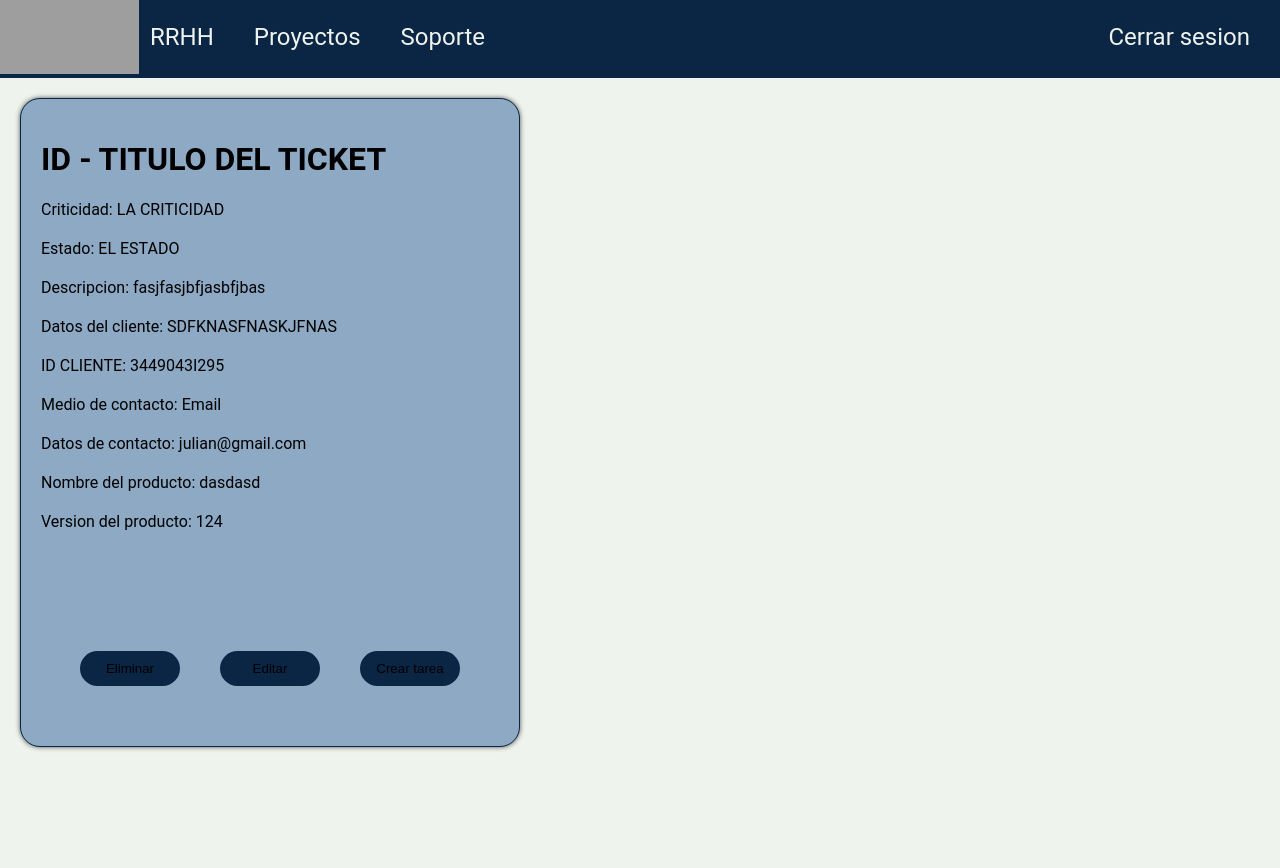
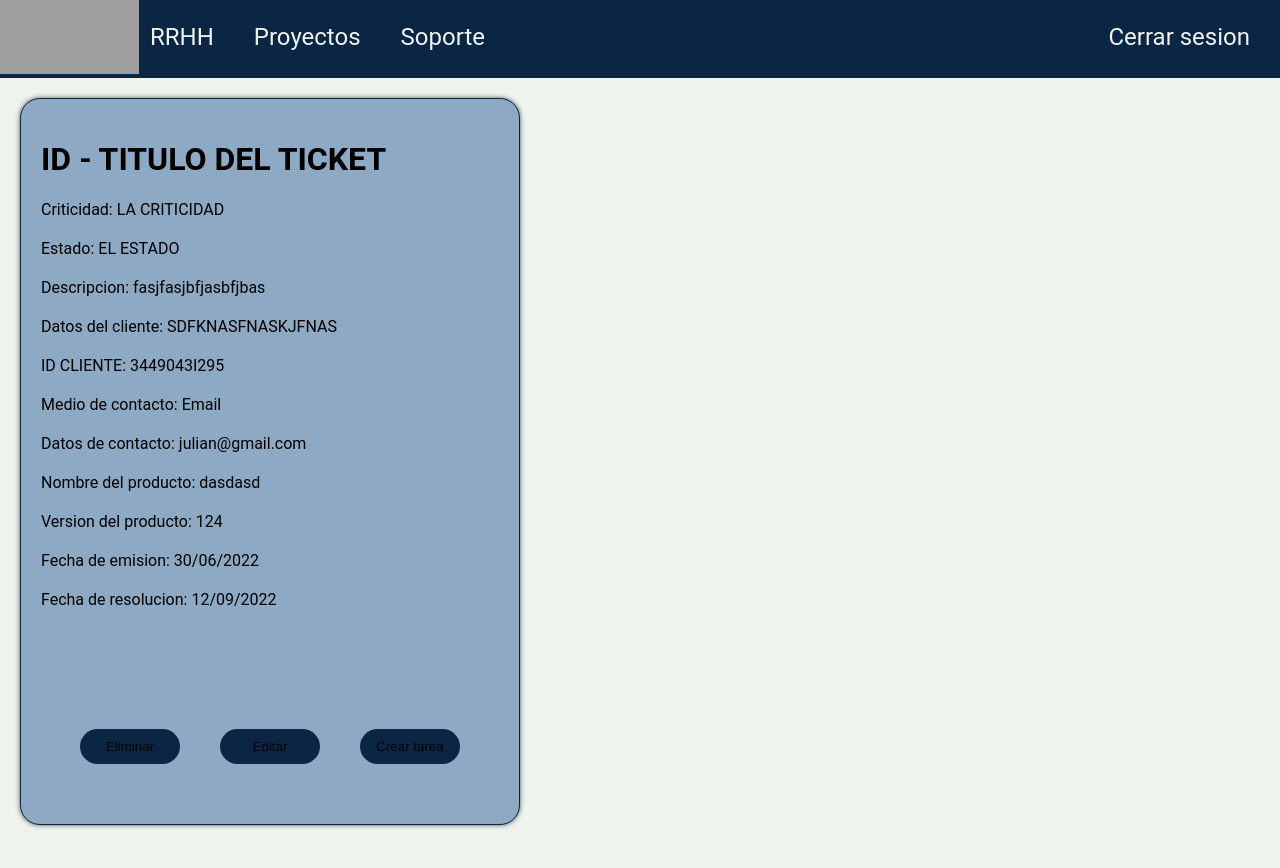
Before and after one commit to BrunoPasca/tribu_2_2022_2c, a Next.js app: page /moduloSoporte/ticketView in a window 1280 px wide. Shown: the top 868 px of the page. Built offline with nearby package versions, Linux system fonts and the light colour scheme; grey boxes are pictures that could not be loaded.

Commit message:
fecha de emision y resolucion de ticket view

```diff
--- a/pages/moduloSoporte/ticketView.tsx
+++ b/pages/moduloSoporte/ticketView.tsx
@@ -30,6 +30,9 @@ export default function TicketView() {
                 <div>Nombre del producto: dasdasd</div>
                 <div>Version del producto: 124</div>
 
+                <div>Fecha de emision: 30/06/2022</div>
+                <div>Fecha de resolucion: 12/09/2022</div>
+
                 <div className={styles.botonesView}>
                     <button>Eliminar</button>
                     <a href='/moduloSoporte/ticketEdit'><button>Editar</button></a>
```
